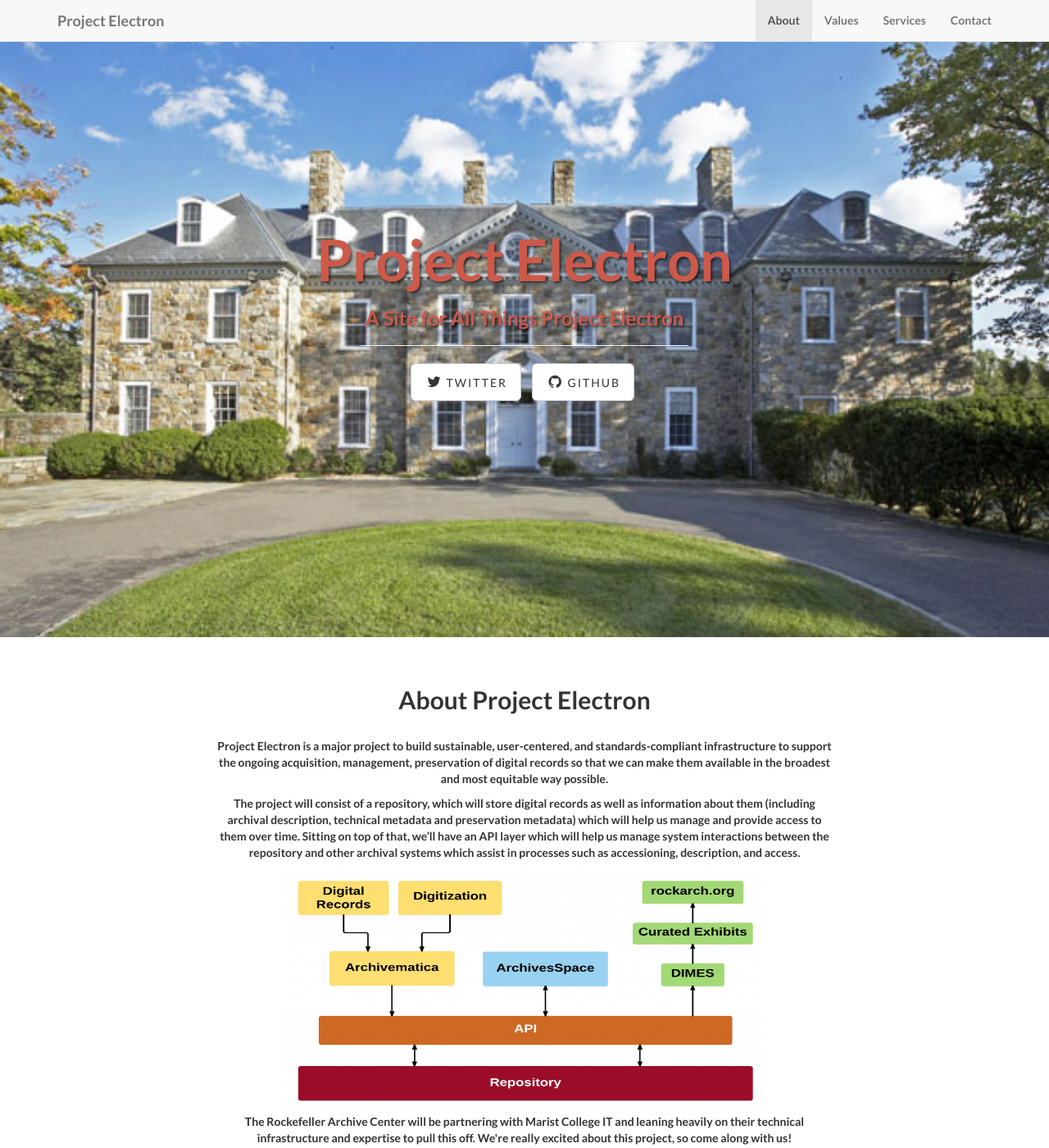
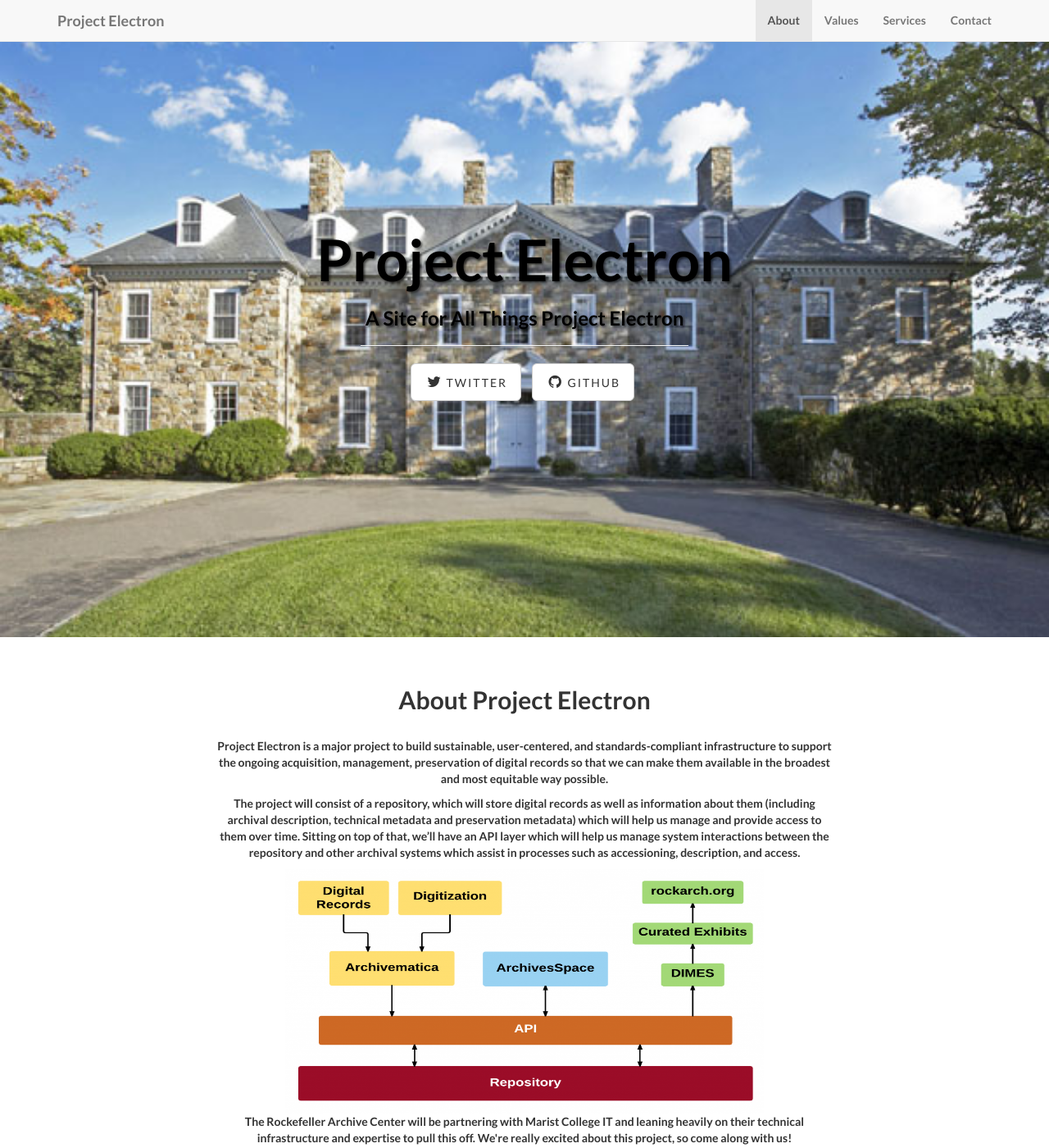
Before and after one commit to RockefellerArchiveCenter/project_electron, a Jekyll site: the page built from index.html, in a window 1280 px wide and 1400 px high. Shown: the whole window at 82% size. Built offline with Jekyll 4.4.1, drawn with Linux system fonts in a browser that asks for light colours.

Commit message:
Changing intro font color

```diff
--- a/css/landing-page.css
+++ b/css/landing-page.css
@@ -30,7 +30,7 @@ h6 {
     padding-top: 50px; /* If you're making other pages, make sure there is 50px of padding to make sure the navbar doesn't overlap content! */
     padding-bottom: 50px;
     text-align: center;
-    color: #CD594A;
+    color: #000000;
     background: url(../img/hillcrest.jpg) no-repeat center center;
     background-size: cover;
 }
```
